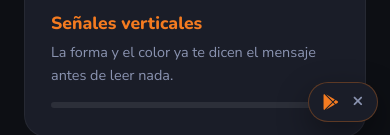
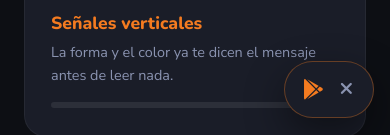
Before and after one commit to JesusKrastev/BaliAIPage, a plain HTML site: page aprendizaje.html in a window 390 px wide. Shown: the part 710-845 px from the top of the page. Drawn offline with nearby package versions, Linux system fonts and the light colour scheme.

Commit message:
Agranda el widget flotante de Google Play en Aprendizaje
Más padding, iconos y texto más grandes para que destaque mejor,
tanto en escritorio como en móvil.

```diff
--- a/styles.css
+++ b/styles.css
@@ -269,11 +269,11 @@ footer { background: var(--dark-bg); border-top: 1px solid rgba(255,255,255,0.05
 }
 
 /* Widget flotante discreto */
-.widget-flotante { position: fixed; bottom: 20px; right: 20px; z-index: 500; display: flex; align-items: center; gap: 10px; background: var(--dark-card); border: 1px solid rgba(244,123,32,0.3); border-radius: 50px; padding: 10px 14px 10px 18px; box-shadow: 0 12px 32px rgba(0,0,0,0.4); opacity: 0; transform: translateY(16px); pointer-events: none; transition: opacity 0.3s ease, transform 0.3s ease; }
+.widget-flotante { position: fixed; bottom: 28px; right: 28px; z-index: 500; display: flex; align-items: center; gap: 14px; background: var(--dark-card); border: 1.5px solid rgba(244,123,32,0.35); border-radius: 50px; padding: 16px 20px 16px 24px; box-shadow: 0 16px 40px rgba(0,0,0,0.45); opacity: 0; transform: translateY(16px); pointer-events: none; transition: opacity 0.3s ease, transform 0.3s ease; }
 .widget-flotante.visible { opacity: 1; transform: translateY(0); pointer-events: auto; }
-.widget-flotante a { display: flex; align-items: center; gap: 8px; color: #fff; font-weight: 700; font-size: 0.82rem; white-space: nowrap; }
-.widget-flotante a i.fa-google-play { color: var(--orange); font-size: 1rem; }
-.widget-flotante-cerrar { background: none; border: none; color: var(--muted); cursor: pointer; font-size: 0.85rem; padding: 4px; line-height: 1; }
+.widget-flotante a { display: flex; align-items: center; gap: 12px; color: #fff; font-weight: 800; font-size: 1rem; white-space: nowrap; }
+.widget-flotante a i.fa-google-play { color: var(--orange); font-size: 1.4rem; }
+.widget-flotante-cerrar { background: none; border: none; color: var(--muted); cursor: pointer; font-size: 1.1rem; padding: 6px; line-height: 1; }
 .widget-flotante-cerrar:hover { color: #fff; }
 
 .aprendizaje-hero { padding: 140px 0 40px; background: radial-gradient(ellipse at 70% 0%, rgba(244,123,32,0.08) 0%, transparent 60%); }
@@ -480,7 +480,8 @@ footer { background: var(--dark-bg); border-top: 1px solid rgba(255,255,255,0.05
   .aprendizaje-detalle { padding: 120px 0 60px; }
   .pasos-visuales { grid-template-columns: repeat(2, 1fr); }
   .senal-grid { grid-template-columns: repeat(auto-fill, minmax(120px, 1fr)); }
-  .widget-flotante { right: 12px; bottom: 12px; padding: 8px 10px 8px 14px; }
+  .widget-flotante { right: 16px; bottom: 16px; padding: 12px 14px 12px 18px; gap: 10px; }
   .widget-flotante a span { display: none; }
+  .widget-flotante a i.fa-google-play { font-size: 1.3rem; }
   .progreso-global-top { flex-direction: column; align-items: stretch; }
 }
```
